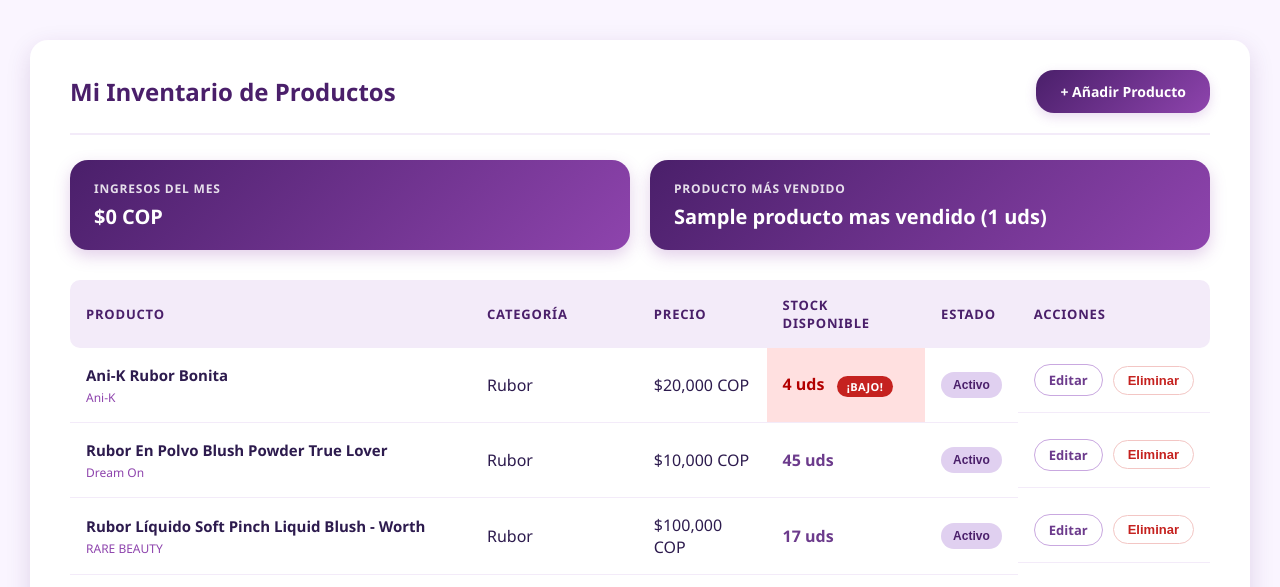
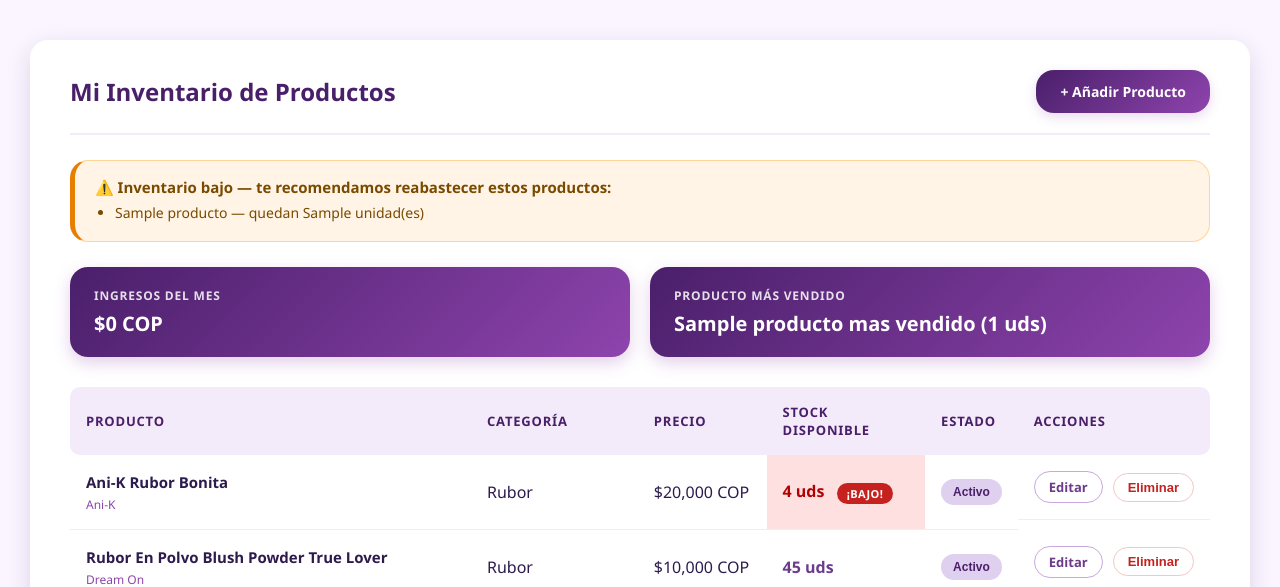
Before and after one commit to chomara1/Nuevo-Intento, a Django app: template inventario/templates/dashboard_proveedor.html in a window 1280 px wide. Shown: the top 587 px of the page. Run offline with Django 5.2, Linux system fonts and the light colour scheme; data comes from the database, SQL or seed files in the repository; both versions use the stored data as it was after the commit; tables that the repository leaves empty hold one stand-in row (values such as "Sample post"); the template is opened without the code that fills it: values that come from a table or form of the project are taken from there, most other values are stand-ins (such as "Sample title", 1, 10 or a date in 2020).

Commit message:
Alerta de inventario bajo y agregar minimo 15 productos

```diff
--- a/inventario/templates/agregar_producto.html
+++ b/inventario/templates/agregar_producto.html
@@ -25,7 +25,7 @@
             <button type="submit" class="btn-primario">
                 Guardar en Inventario
             </button>
-            <a href="{% url 'dashboard' %}" class="btn-cancelar">
+            <a href="{% url 'inventario:dashboard' %}" class="btn-cancelar">
                 Cancelar
             </a>
         </div>
--- a/inventario/templates/dashboard_proveedor.html
+++ b/inventario/templates/dashboard_proveedor.html
@@ -68,6 +68,32 @@
             margin-bottom: 25px;
             font-size: 14px;
             font-weight: 500;
+        }
+
+        .alerta-stock-bajo {
+            padding: 16px 20px;
+            background-color: #fff4e5;
+            color: #7a4a00;
+            border: 1px solid #ffd699;
+            border-left: 5px solid #e67e00;
+            border-radius: var(--radius);
+            margin-bottom: 25px;
+            font-size: 14px;
+        }
+
+        .alerta-stock-bajo strong {
+            display: block;
+            margin-bottom: 6px;
+            font-size: 15px;
+        }
+
+        .alerta-stock-bajo ul {
+            margin: 6px 0 0;
+            padding-left: 20px;
+        }
+
+        .alerta-stock-bajo li {
+            margin-bottom: 3px;
         }
 
         .btn-oscuro {
@@ -290,6 +316,17 @@
         {% endfor %}
     {% endif %}
 
+    {% if productos_stock_bajo %}
+        <div class="alerta-stock-bajo">
+            <strong>⚠️ Inventario bajo — te recomendamos reabastecer estos productos:</strong>
+            <ul>
+                {% for producto in productos_stock_bajo %}
+                    <li>{{ producto.nombre }} — quedan {{ producto.cantidad_disponible }} unidad(es)</li>
+                {% endfor %}
+            </ul>
+        </div>
+    {% endif %}
+
     <div class="resumen-flex">
         <div class="tarjeta-resumen">
             <span class="tarjeta-label">Ingresos del mes</span>
--- a/inventario/views.py
+++ b/inventario/views.py
@@ -18,6 +18,9 @@ def dashboard_proveedor(request):
 
     #Productos de este proveedor
     mis_productos = Producto.objects.filter(proveedor=request.user)
+
+    # Productos activos con menos de 5 unidades disponibles: hay que reabastecer
+    productos_stock_bajo = mis_productos.filter(esta_activo=True, cantidad_disponible__lt=5)
 
     #ventas de productos de este proveedor
     ventas_proveedor = Envio.objects.filter(
@@ -58,6 +61,7 @@ def dashboard_proveedor(request):
         'inventario': mis_productos,
         'ingresos_mes': ingresos_mes,
         'producto_mas_vendido': producto_mas_vendido,
+        'productos_stock_bajo': productos_stock_bajo,
     })
 
 
```
Also changed, not shown: inventario/forms.py (+18 -0 lines), db.sqlite3.
